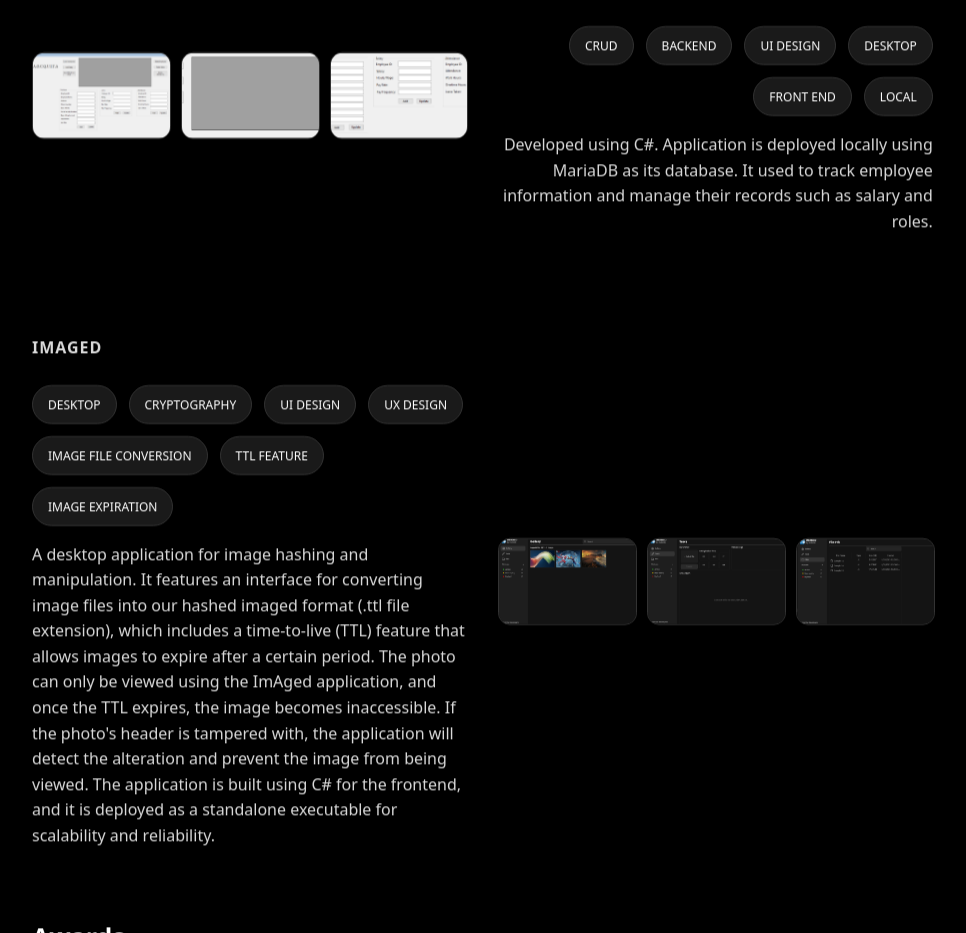
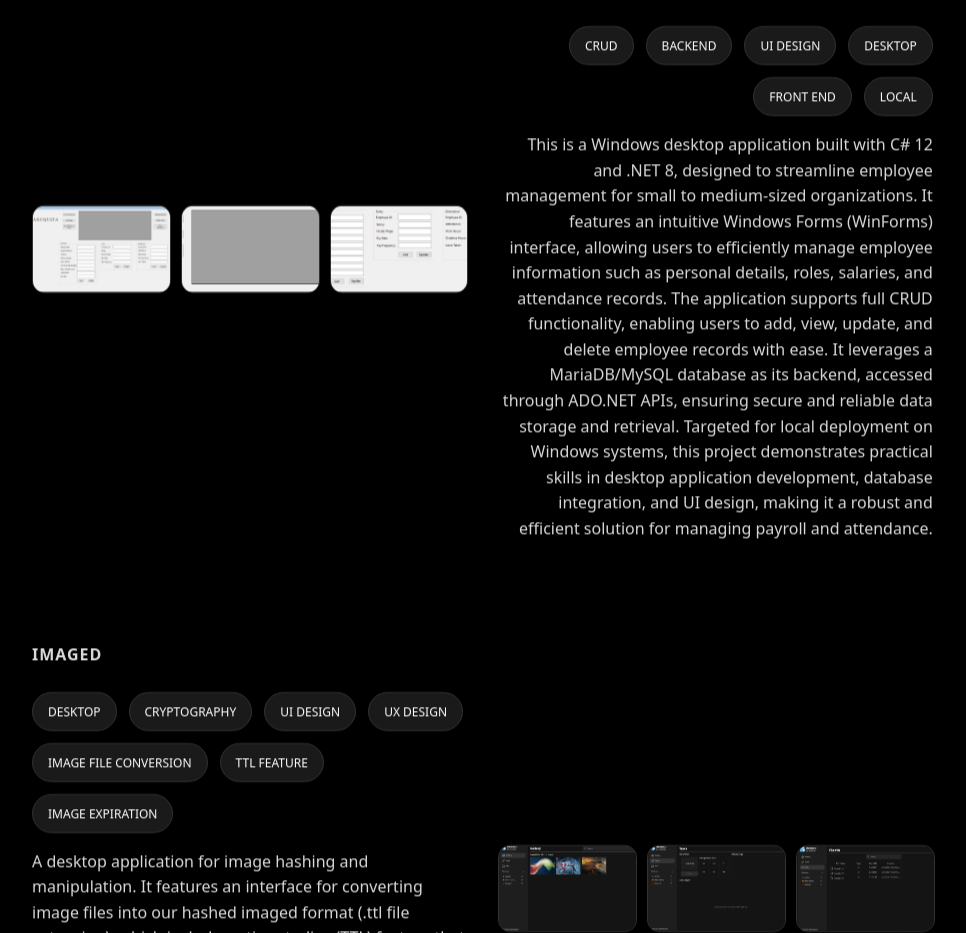
Before and after one commit to AnonymousDre/my-portfolio, a React (Vite) app: page / in a window 1280 px wide. Shown: the part 2620-3553 px from the top of the page, without its empty margins (296-1262 px from the left). Built offline with nearby package versions, Linux system fonts and the light colour scheme; a web font is replaced by a local one.

Commit message:
Update Projects.jsx

```diff
--- a/src/Projects.jsx
+++ b/src/Projects.jsx
@@ -57,7 +57,16 @@ export default function Projects() {
 
             </div>
 
-            <p className="description">Developed using C#. Application is deployed locally using MariaDB as its database. It used to track employee information and manage their records such as salary and roles.</p>
+            <p className="description">This is a Windows desktop application built with C# 12 and .NET 8,
+              designed to streamline employee management for small to medium-sized organizations.
+              It features an intuitive Windows Forms (WinForms) interface, allowing users to efficiently manage employee information such as
+              personal details, roles, salaries, and attendance records. The application supports full CRUD functionality, enabling users to add,
+              view, update, and delete employee records with ease. It leverages a MariaDB/MySQL database as its backend, accessed through ADO.NET APIs,
+               ensuring secure and reliable data storage and retrieval. Targeted for local deployment on Windows systems, this project demonstrates
+               practical skills in desktop application development, database integration, and UI design, making it a robust and efficient solution
+               for managing payroll and attendance.
+            </p>
+
           </div>
 
           <div className="projects-media" aria-label="Project images">
```
